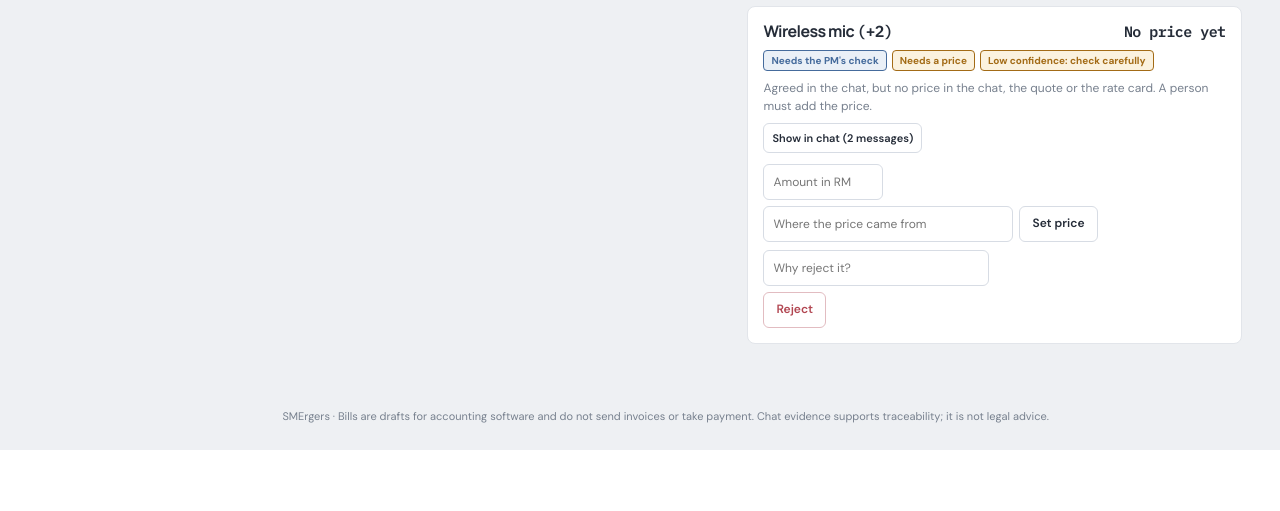
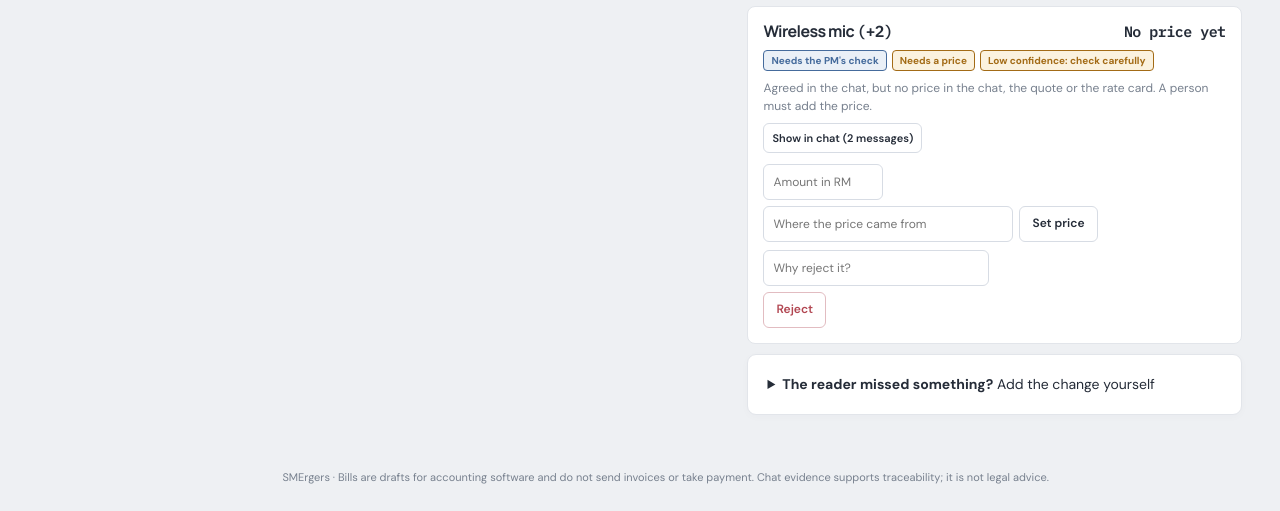
Before and after one commit to Anonys-sky/SMErgers, a Flask app: page /job/annual-dinner in a window 1280 px wide. Shown: the part 2748-3259 px from the top of the page. Before the commit the page ends 3198 px from the top, so only its background shows below. Run offline with Flask 3, Linux system fonts and the light colour scheme.

Commit message:
A person can add a change the reader missed; the director always signs it off

```diff
--- a/src/main.py
+++ b/src/main.py
@@ -18,7 +18,7 @@ from project_intake import InvalidProject, prepare
 from chat_import import InvalidChatTimestamp, parse_chat
 from navigation import local_return_path
 from bill import build_bill
-from schema import STATUSES
+from schema import STATUSES, Change
 from workflow import ACTIONS, STATE_LABELS, NotAllowed
 from workspaces import PERSONAS, build_workspace
 
@@ -474,7 +474,7 @@ def job_page(job_id):
     return render_template("job.html", r=record, bill=bill, items=items, total_items=len(record.job.items),
                            allowed=allowed_actions, highlighted=highlighted, show=show, waiting=waiting,
                            only_mine=only_mine, owner_limit=record.job.policy["owner_approval_at"], linked=linked,
-                           stages=progress(record.job), bulk=bulk_candidates(record.job, role),
+                           stages=progress(record.job), bulk=bulk_candidates(record.job, role), add_kinds=ADD_KINDS,
                            suggestions=suggest.for_job(record) if role in ("pm", "owner") else [], guide=guide(record))
 
 
@@ -506,6 +506,50 @@ def progress(job):
     if counts.get("disputed"):
         out.append(("disputed", "Disputed", counts["disputed"]))
     return out
+
+
+ADD_KINDS = {"quantity_change": "More or fewer of a quoted item", "replacement": "A swap with a price difference",
+             "extra": "An extra that is not on the quote", "discount": "A discount", "non_billable": "A change with no price difference"}
+
+
+@app.post("/job/<job_id>/changes/add")
+def add_change(job_id):
+    """A person adds a change the reader missed. It enters the normal approval flow."""
+    record = get_record(job_id)
+    if redirect_client := staff_only(job_id):
+        return redirect_client
+    managers_only()
+    back = url_for("job_page", job_id=job_id)
+    form = request.form
+    kind = form.get("kind", "extra")
+    item = form.get("item", "").strip()
+    line_id = form.get("line_id") or None
+    known = {m.id for m in record.messages}
+    evidence = [i for i in form.getlist("evidence") if i in known]
+    price_text = form.get("price", "").replace(",", "").replace("RM", "").strip()
+    try:
+        price = float(price_text) if price_text else None
+        qty = float(form.get("qty", "").strip() or 0)
+    except ValueError:
+        flash("Enter the price and the quantity as plain numbers.")
+        return redirect(back)
+    if kind not in ADD_KINDS or not item or len(item) > 80 or (line_id and record.catalogue.line(line_id) is None):
+        flash("Name the change (up to 80 characters) and choose what kind it is.")
+        return redirect(back)
+    if kind == "discount":
+        price = None   # the director decides a discount's amount and its basis
+    status = "log_only" if kind == "non_billable" else ("needs_decision" if kind == "discount" else
+                                                         ("ready" if price is not None else "needs_price"))
+    actor = record.actor(current_role())
+    reason = f"Added by {actor.name}: the reader had not found it." + (f" {form.get('note', '').strip()[:200]}" if form.get("note", "").strip() else "")
+    change = Change("", kind, item, line_id, qty, 0.0 if kind == "non_billable" else price, status, evidence, "medium", reason, "manual")
+    try:
+        key = record.job.add_change(change, actor)
+    except NotAllowed as err:
+        flash(str(err))
+        return redirect(back)
+    flash(f"{item} added. It goes to the project director like any other change.", "ok")
+    return redirect(back + f"?show={key}")
 
 
 @app.post("/job/<job_id>/bulk")
--- a/src/templates/job.html
+++ b/src/templates/job.html
@@ -95,6 +95,26 @@
     {% else %}
       {% if total_items %}<p class="panel empty-state">Nothing needs you right now. <a href="{{ url_for('job_page', job_id=r.id) }}">Show all changes</a></p>{% else %}<p class="panel empty-state">No changes yet. {% if r.live %}Messages from the group are read as they arrive, and changes appear here.{% else %}Uploaded chats are analysed when you import them.{% endif %}</p>{% endif %}
     {% endfor %}
+    {% if role in ('pm', 'owner') %}
+    <details class="panel add-change">
+      <summary><strong>The reader missed something?</strong> Add the change yourself</summary>
+      <p class="hint">Pick the chat messages that show it was agreed. It goes through the same steps as every other change, and the project director always signs it off.</p>
+      <form method="post" action="{{ url_for('add_change', job_id=r.id) }}" class="import-form">
+        <label>What changed<input name="item" maxlength="80" required placeholder="e.g. Two more banners"></label>
+        <label>Kind of change<select name="kind">{% for value, label in add_kinds.items() %}<option value="{{ value }}">{{ label }}</option>{% endfor %}</select></label>
+        <label>Quote item it changes <span class="hint">optional</span><select name="line_id"><option value="">None, it is an extra</option>{% for l in r.catalogue.lines %}<option value="{{ l.line_id }}">{{ l.item }}</option>{% endfor %}</select></label>
+        <label>How many more (or fewer, as -2)<input name="qty" inputmode="decimal" placeholder="0"></label>
+        <label>Price in RM <span class="hint">leave empty if nobody said a price</span><input name="price" inputmode="decimal" placeholder="e.g. 270"></label>
+        <label>Messages that show it was agreed
+          <select name="evidence" multiple size="6" required>
+            {% for m in r.messages if m.sender and not m.is_media %}<option value="{{ m.id }}">{{ m.sent_at.strftime('%d %b %H:%M') }} · {{ m.sender.split(' (')[0] }}: {{ m.text[:70] }}</option>{% endfor %}
+          </select>
+          <span class="hint">Hold Ctrl (or Cmd) to pick more than one.</span></label>
+        <label>Note <span class="hint">optional</span><input name="note" maxlength="200"></label>
+        <div><button class="primary">Add this change</button></div>
+      </form>
+    </details>
+    {% endif %}
   </section>
 </div>
 </div>
--- a/src/workflow.py
+++ b/src/workflow.py
@@ -140,9 +140,32 @@ class Job:
                     self.log.add(now, SYSTEM, "update", c.key, f"updated from chat: {STATE_LABELS[item.state].lower()}")
         return new
 
+    def add_change(self, change, actor, now=None):
+        """A person adds a change the reader missed, with the chat messages that show it was agreed.
+        It goes through the same approval flow as any other change, and the director always signs it off."""
+        now = now or datetime.now()
+        if actor.role not in ("pm", "owner"):
+            raise NotAllowed(f"A {actor.role} cannot add a change.")
+        if not change.item.strip():
+            raise NotAllowed("Name the change.")
+        if not change.evidence_ids:
+            raise NotAllowed("Pick at least one chat message that shows it was agreed.")
+        if change.price_delta is not None and usable_change_price(change.price_delta) is None:
+            raise NotAllowed("Enter a valid amount in RM.")
+        key = f"m{1 + sum(1 for k in self.items if k.startswith('m'))}"
+        change.key = key
+        item = Item(change, price=usable_change_price(change.price_delta))
+        if change.status == "log_only":
+            item.state = "record_only"
+        self.items[key] = item
+        self.log.add(now, actor, "add", key, f"added by {actor.name}: {change.item} (the reader had not found it)")
+        return key
+
     def needs_owner(self, item):
         """Why the owner must approve this change, or '' if the PM's review is enough."""
         c = item.change
+        if c.source == "manual":
+            return "added by staff: the reader did not find it"
         if c.kind == "discount":
             return "discounts always need the owner"
         if c.status == "unconfirmed":
```
Also changed, not shown: tests/test_live.py (+67 -0 lines).
